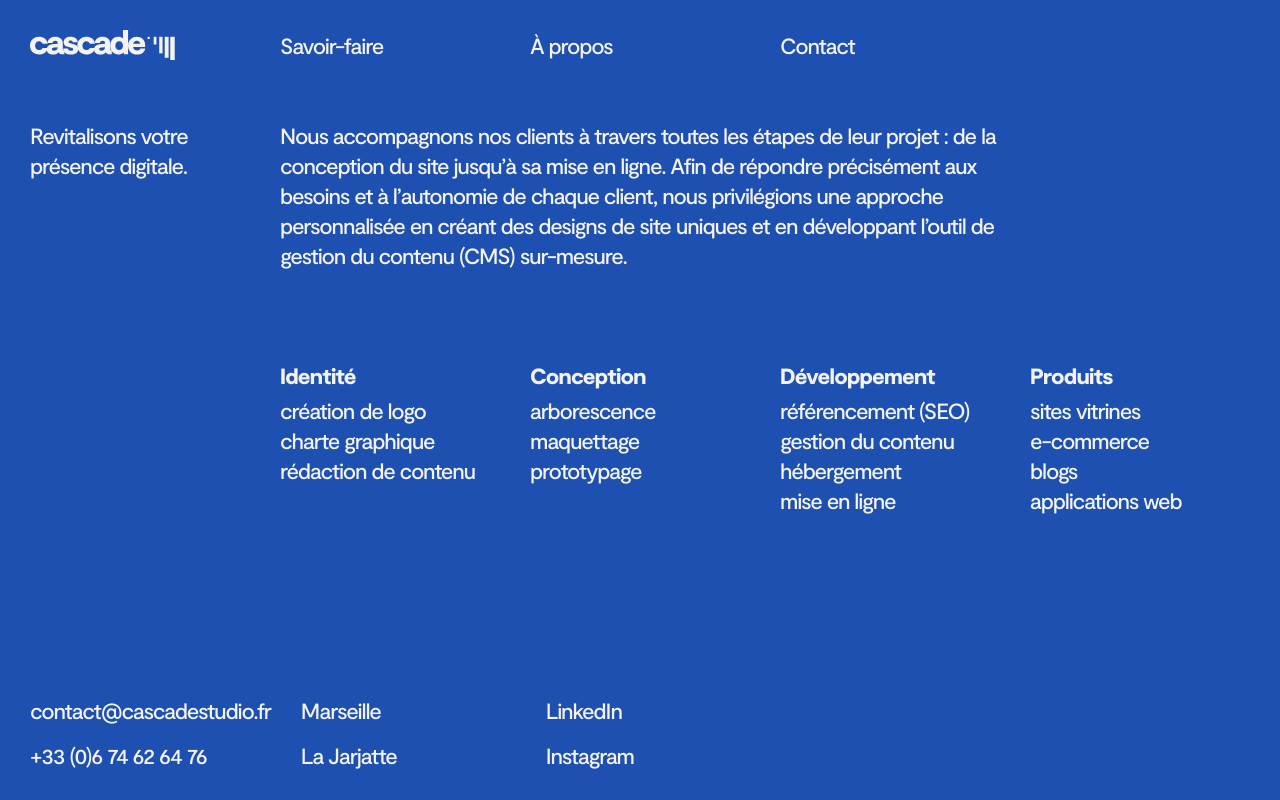
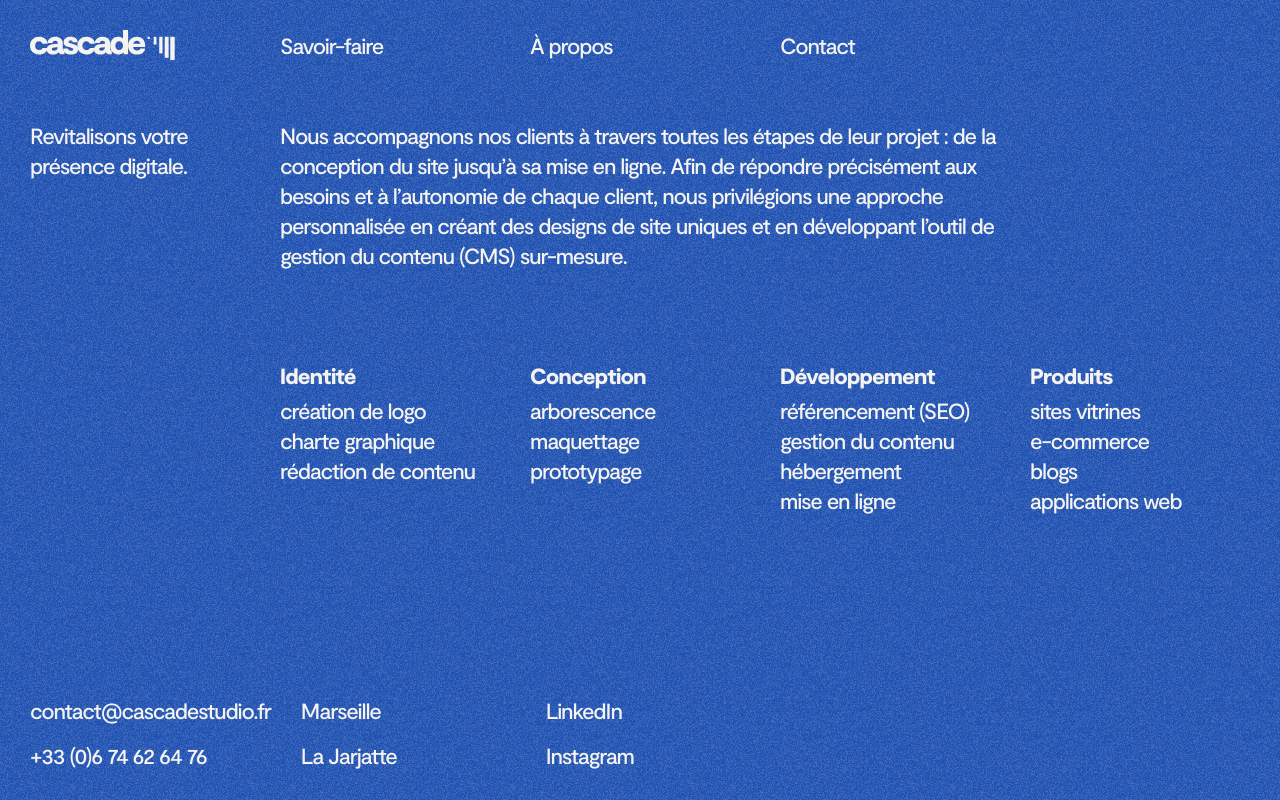
Before and after one commit to LapassetAC/cascade, a Next.js app: page /expertise in a window 1280 px wide. Built offline with nearby package versions, Linux system fonts and the light colour scheme.

Commit message:
add noise background + clean code

```diff
--- a/src/components/layout/footer/index.js
+++ b/src/components/layout/footer/index.js
@@ -1,7 +1,6 @@
 import styled, { keyframes } from "styled-components";
 import { useRouter } from "next/router";
 import React, { useEffect, useState } from "react";
-import Script from "next/script";
 import JSFooterAnim from "./JSFooterAnim";
 
 const drop1 = keyframes`
@@ -54,24 +53,13 @@ const drop5 = keyframes`
 		clip-path: rect(0 89% 99% 0);
 	}
 `;
-const drop6 = keyframes`
-	from {
-    opacity: 0;
-    clip-path: rect(0 0% 0% 0);
-	}
-	to {
-    opacity: 1;
-		clip-path: rect(0 100% 100% 0);
-	}
-`;
 
 const StyledFooter = styled.footer`
   display: grid !important;
   grid-template-columns: repeat(5, 1fr);
   grid-gap: 15px;
   padding: 15px 0 !important;
-  background-color: ${({ theme, $isCascade }) =>
-    !$isCascade && theme.color.blue};
+  background-color: ${({ $isCascade }) => !$isCascade && `transparent`};
   @media ${({ theme }) => theme.minWidth.sm} {
     position: ${({ $isCascade }) => !$isCascade && "fixed"};
     bottom: 0;
@@ -163,19 +151,6 @@ const StyledFooter = styled.footer`
           animation-delay: .4s;
           animation-duration: .5s;`}
     }
-    /* &:nth-of-type(6) {
-      grid-column: 6 / 7;
-      animation-name: ${drop6};
-      ${({ $isContact }) =>
-      $isContact
-        ? `
-          animation-delay: .5s;
-          animation-duration: .4s;
-          `
-        : `
-          animation-delay: .5s;
-          animation-duration: .5s;`}
-    } */
   }
   div {
     align-self: self-end;
@@ -254,7 +229,6 @@ export default function Footer({ colors }) {
           <aside></aside>
           <aside></aside>
           <aside></aside>
-          {/* <aside></aside> */}
         </>
       ) : (
         isCascade && (
--- a/src/components/layout/header.js
+++ b/src/components/layout/header.js
@@ -7,7 +7,7 @@ import Link from "next/link";
 const StyledHeader = styled.header`
   position: sticky;
   top: 0;
-  background-color: ${(props) => props.$bgColor};
+  background-color: ${({ $bgColor, $isAnimation }) => $isAnimation && $bgColor};
   z-index: 1;
   padding: 15px 0 0;
   @media ${(props) => props.theme.minWidth.sm} {
@@ -56,16 +56,16 @@ const StyledHeader = styled.header`
 
 export default function Header({ bgColor, fontColor, isFromPage }) {
   const pathname = useRouter().pathname;
-  const isAnimation = pathname === "/";
+  const isHomePage = pathname === "/";
   return (
     <StyledHeader
       $bgColor={bgColor}
-      $isAnimation={isAnimation}
+      $isAnimation={isHomePage}
       $isFromPage={isFromPage}
     >
       <div className="grid animationMask">
         <Link href="/" className="logo" aria-label="Home page">
-          <CascadeLogo color={fontColor} isAnimation={isAnimation} />
+          <CascadeLogo color={fontColor} isAnimation={isHomePage} />
         </Link>
         <Link href="/expertise">Savoir-faire</Link>
         <Link href="/about">À propos</Link>
--- a/src/components/layout/index.js
+++ b/src/components/layout/index.js
@@ -3,11 +3,13 @@ import Footer from "./footer";
 import React, { useContext } from "react";
 import styled from "styled-components";
 import { Context } from "@/app/Context";
+import noiseImage from "@/assets/images/noise.png";
 
 const StyledLayout = styled.div`
   background-color: ${(props) => props.$bgColor};
   color: ${(props) => props.$fontColor};
   min-height: 100vh;
+  background-image: url(${noiseImage.src});
 `;
 
 export default function Layout({ children, isFromPage }) {
--- a/src/pages/about.js
+++ b/src/pages/about.js
@@ -1,7 +1,6 @@
 import styled from "styled-components";
 
 const StyledContainer = styled.div`
-  background-color: ${({ theme }) => theme.color.blue};
   color: ${({ theme }) => theme.color.white};
   padding-bottom: 60px;
   @media ${({ theme }) => theme.minWidth.sm} {
--- a/src/pages/expertise.js
+++ b/src/pages/expertise.js
@@ -2,7 +2,6 @@ import styled from "styled-components";
 import React from "react";
 
 const StyledContainer = styled.div`
-  background-color: ${({ theme }) => theme.color.blue};
   color: ${({ theme }) => theme.color.white};
   align-items: start;
   @media ${({ theme }) => theme.minWidth.sm} {
```
Also changed, not shown: src/assets/images/noise.png (added).
